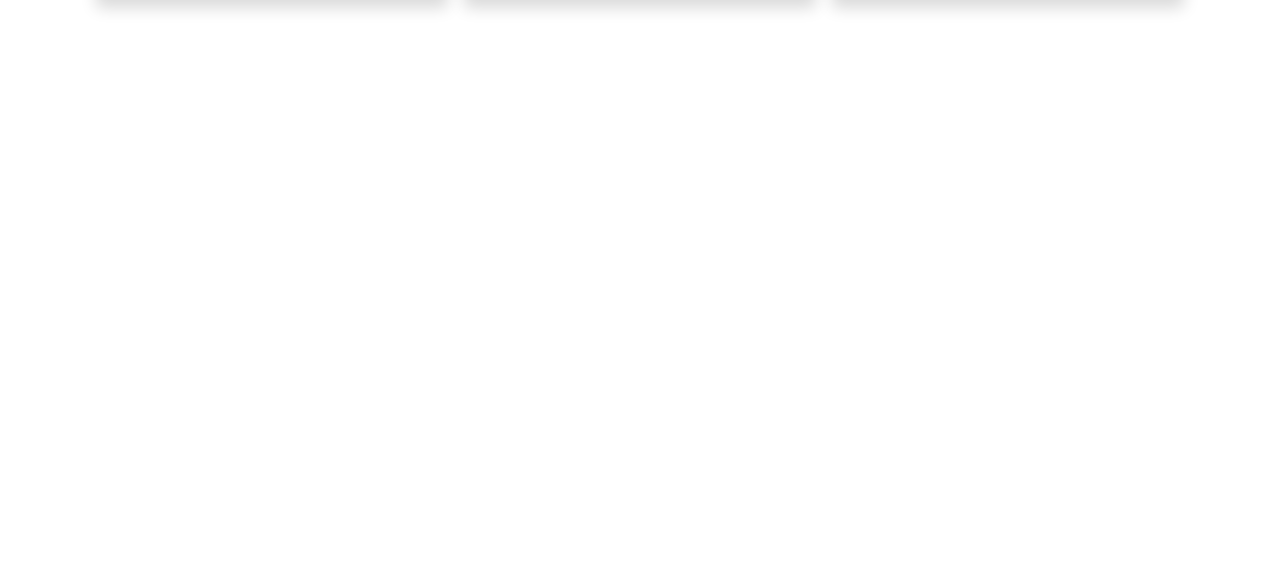
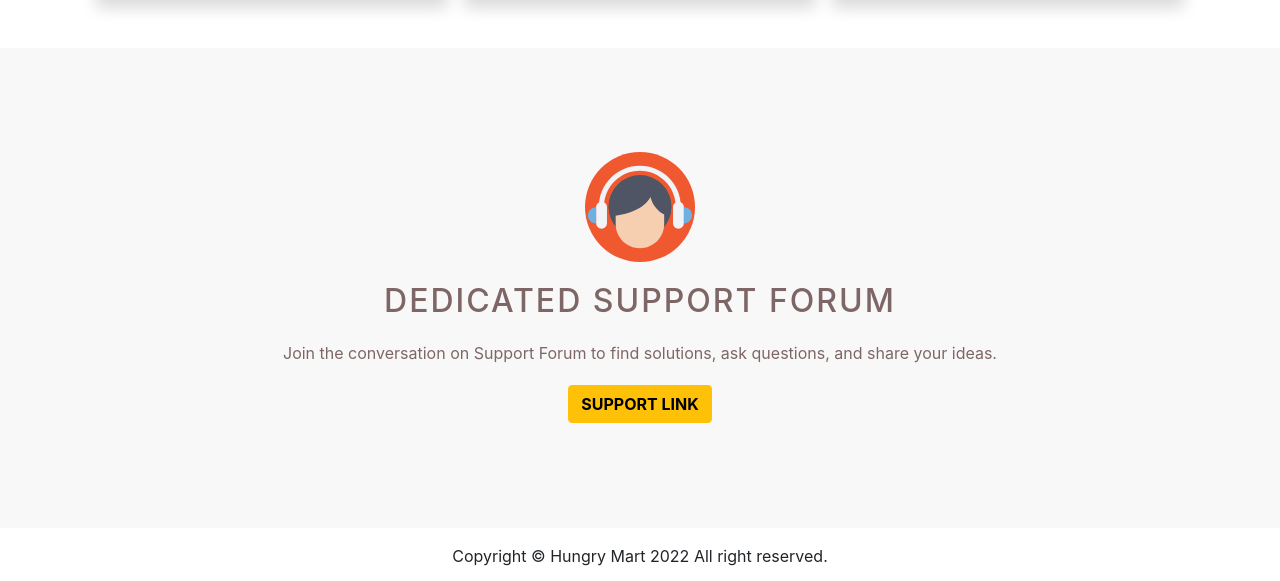
Before and after one commit to Ahsanul-kabir/hungry-mart, a React (Create React App) app: page / in a window 1280 px wide. Shown: the part 1244-1825 px from the top of the page. Before the commit the page ends 1292 px from the top, so only its background shows below. Built offline with nearby package versions, Linux system fonts and the light colour scheme.

Commit message:
support and footer section added

```diff
--- a/src/Pages/Home/Home/Home.js
+++ b/src/Pages/Home/Home/Home.js
@@ -1,7 +1,9 @@
 import React from 'react';
+import Footer from '../../Shared/Footer/Footer';
 import Header from '../../Shared/Header/Header';
 import Banner from '../Banner/Banner';
 import Services from '../Services/Services';
+import Support from '../Support/Support';
 
 const Home = () => {
     return (
@@ -9,6 +11,8 @@ const Home = () => {
             <Header />
             <Banner />
             <Services />
+            <Support />
+            <Footer />
         </>
     );
 };
--- /dev/null
+++ b/src/Pages/Home/Support/Support.css
@@ -0,0 +1,37 @@
+.support-container img{
+    height: 110px;
+    width: 110px;
+}
+
+.support-container{
+    display: flex;
+    align-items: center;
+    justify-content: center;
+    background-color:#F8F8F8;
+    height: 60vh;
+    padding: 10%
+}
+
+.support-container h2{
+    color: rgb(127,102,102);
+    letter-spacing: 2px;
+    margin-bottom: 20px;
+    margin-top: 20px;
+    text-transform: uppercase;
+}
+
+.support-container p{
+    color: rgb(127,102,102);
+    margin-bottom: 20px;
+    margin-top: 20px;
+}
+
+/* .support-container a{
+    background: #f0582f none repeat scroll 0 0;
+    border-radius: 5px;
+    color: #fff;
+    display: inline-block;
+    font-weight: 700;
+    padding: 9px 18px;
+    text-transform: uppercase;
+} */
--- /dev/null
+++ b/src/Pages/Home/Support/Support.js
@@ -0,0 +1,22 @@
+import React from 'react';
+import './Support.css';
+import team from '../../../images/team.svg';
+
+const Support = () => {
+    return (
+        <div className='support-container'>
+            <div>
+                <div className="d-flex justify-content-center">
+                    <img src={team} alt="" />
+                </div>
+                <h2 className="d-flex justify-content-center">DEDICATED SUPPORT FORUM</h2>
+                <p className="d-flex justify-content-center">Join the conversation on Support Forum to find solutions, ask questions, and share your ideas.</p>
+                <div className="d-flex justify-content-center">
+                    <button className="btn btn-warning fw-bold">SUPPORT LINK</button>
+                </div>
+            </div>
+        </div>
+    );
+};
+
+export default Support;
--- /dev/null
+++ b/src/Pages/Shared/Footer/Footer.js
@@ -0,0 +1,11 @@
+import React from 'react';
+
+const Footer = () => {
+    return (
+        <footer className='text-center m-3'>
+            <p>Copyright &copy; Hungry Mart {new Date().getFullYear()} All right reserved.</p>
+        </footer>
+    );
+};
+
+export default Footer;
```
Also changed, not shown: src/images/team.svg (added).
